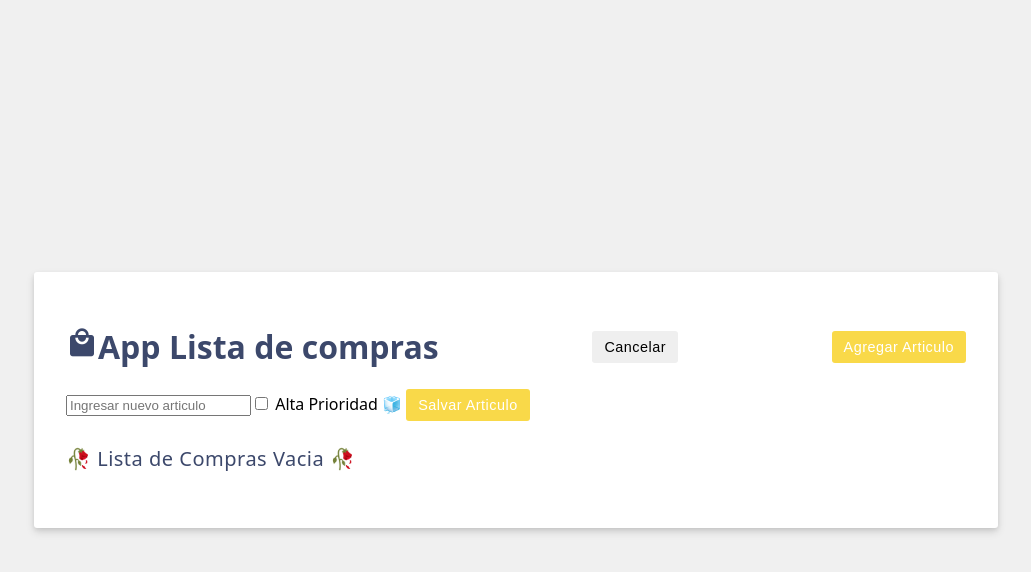
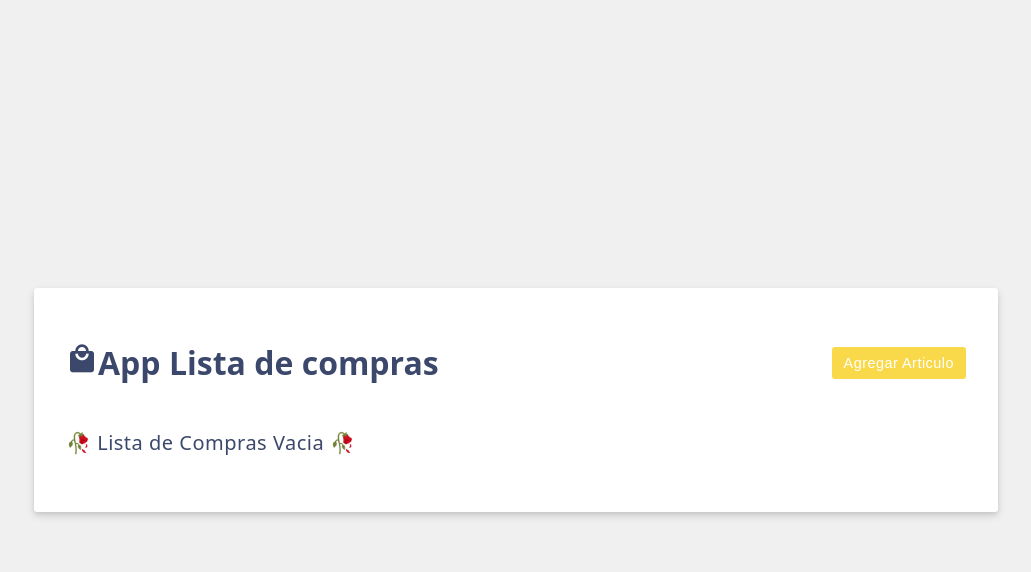
Before and after one commit to IanMichelsen117/JS-Shopping-Cart, a Vue app: page / in a window 1280 px wide. Both pictures are taken after a click on the button "Cancelar". Shown: the top 572 px of the page, without its empty margins (124-1155 px from the left). Built offline with nearby package versions, Linux system fonts and the light colour scheme.

Commit message:
new save

```diff
--- a/src/App.vue
+++ b/src/App.vue
@@ -14,15 +14,27 @@
 };
 const newItem = ref('');
 const newItemHighPriority = ref(false);
+const editing = ref(true);
+const doEdit = (edit)=>{
+//altero la variable "editing"
+editing.value = edit;
+//Limpio el input de texto
+newItem.value = "";
+};
 </script>
 
 <template>
 <div class="header">
   <h1> <i class="material-icons shopping-cart-icon">local_mall </i>{{ header }}</h1>
-  <button class="btn">Cancelar</button>
-  <button class="btn btn-primary">Agregar Articulo</button>
+  <button v-if= "!editing" @click= "doEdit(true)" class="btn btn-primary">Agregar Articulo</button>
+  <button v-else @click= "doEdit(false)"  class="btn">Cancelar</button>
 </div>
-<form v-on:submit.prevent="saveItem" class="add-item form">
+
+<!-- <a v-bind:href="newItem">
+<i class= "material-icons shopping-cart-icon"> link</i>
+</a> -->
+
+<form v-if="editing" v-on:submit.prevent="saveItem" class="add-item form">
 <!-- Input de Nuevo Articulo -->
 <input v-model.trim="newItem" type="text" placeholder="Ingresar nuevo articulo">
 <!-- Check Boxes -->
```
